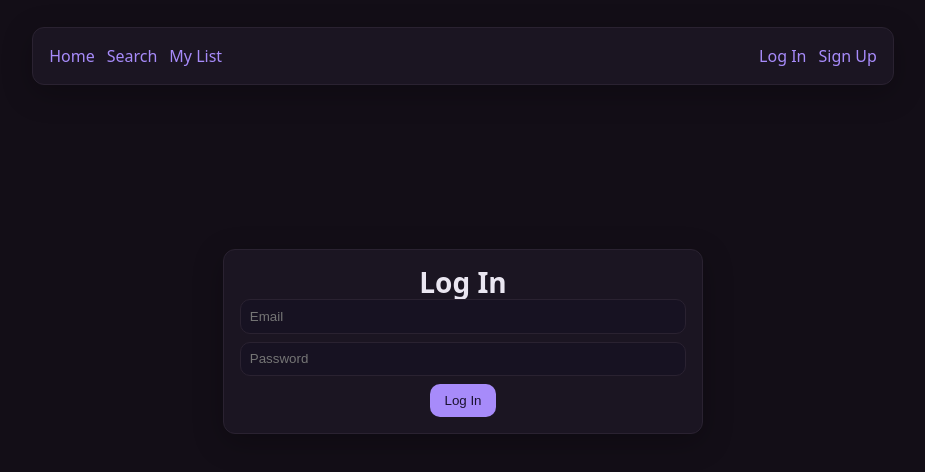
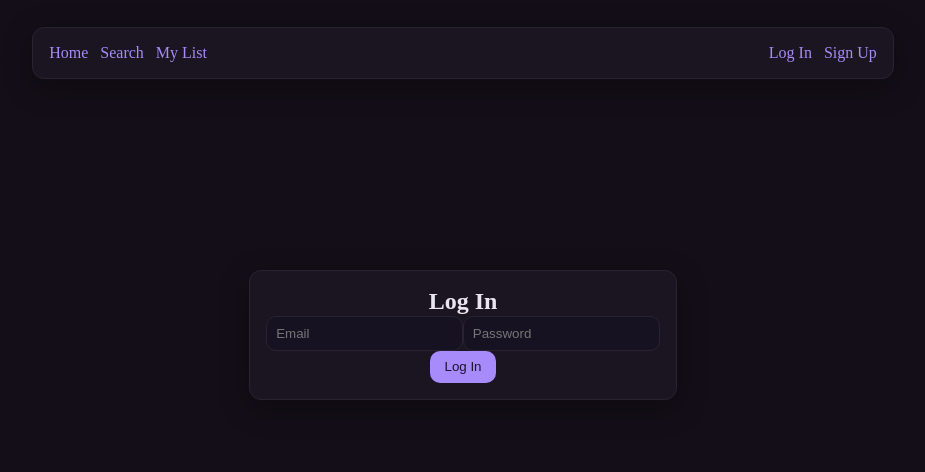
Before and after one commit to Xugknight/bookbound, a React (Vite) app in the folder frontend/: page /login in a window 1280 px wide. Shown: the top 472 px of the page, without its empty margins (177-1102 px from the left). Built offline with nearby package versions, Linux system fonts and the light colour scheme.

Commit message:
Fix some issues from styling like overflow, search still not centering properly

```diff
--- a/frontend/src/index.css
+++ b/frontend/src/index.css
@@ -21,23 +21,11 @@ body {
   height: 100%;
   background: var(--bg);
   color: var(--text);
-  font: 16px/1.5 system-ui, -apple-system, Segoe UI, Roboto, Inter, Helvetica, Arial, "Apple Color Emoji", "Segoe UI Emoji", "Segoe UI Symbol";
 }
 
 a {
   color: var(--accent);
   text-decoration: none;
-}
-
-h1,
-h2,
-h3 {
-  line-height: 1.25;
-}
-
-h1,
-h2 {
-  margin: .2rem 0 .6rem;
 }
 
 /* Layout */
@@ -47,19 +35,34 @@ h2 {
   padding: 1.2rem;
 }
 
-main {
+/* Uniform space below nav + default page grid */
+.page {
   margin-top: 1rem;
+  display: grid;
+  gap: .75rem;
 }
 
-/* replaces inline margin on main */
-
-.page {
+.stack {
   display: grid;
-  gap: 1rem;
+  gap: .75rem;
 }
 
-/* page section wrapper */
+/* Centered page shell (Home / signed-out List prompt) */
+.center-page {
+  display: grid;
+  place-items: center;
+  min-height: 60vh;
+}
 
+/* Narrow, centered “hero” card used at top of pages */
+.page-card {
+  text-align: center;
+  max-width: 640px;
+  width: 100%;
+  margin: 0 auto;
+}
+
+/* Cards */
 .card {
   background: var(--surface);
   border: 1px solid var(--border);
@@ -68,22 +71,13 @@ main {
   padding: 1rem;
 }
 
-.stack {
-  display: grid;
-  gap: .75rem;
-}
-
-.center-page {
-  display: grid;
-  place-items: center;
-  min-height: 60vh;
-}
-
-.page-card {
+/* Headings (use on h1 or h2 for consistent look) */
+.page-title {
+  margin: 0;
+  font-size: 1.5rem;
+  line-height: 1.2;
+  font-weight: 700;
   text-align: center;
-  max-width: 640px;
-  width: 100%;
-  margin-inline: auto;
 }
 
 /* Toolbar / Pagination */
@@ -94,11 +88,6 @@ main {
   justify-content: space-between;
 }
 
-.toolbar h2 {
-  margin: 0;
-}
-
-/* no inline needed */
 .toolbar__group {
   display: flex;
   gap: .5rem;
@@ -125,10 +114,6 @@ main {
 
 .small {
   font-size: .9rem;
-}
-
-.italic {
-  font-style: italic;
 }
 
 .error {
@@ -184,16 +169,13 @@ select {
   gap: .5rem;
   margin-top: .75rem;
   flex-wrap: wrap;
+  justify-content: center;
+  /* center inputs under title */
 }
 
 .search-results {
   display: grid;
   gap: .75rem;
-}
-
-.ol-link {
-  display: inline-block;
-  margin-top: .25rem;
 }
 
 /* Lists */
@@ -211,16 +193,17 @@ select {
   align-items: start;
 }
 
+/* Prevent content (like long notes) from forcing columns to grow */
+.book-item>* {
+  min-width: 0;
+}
+
 .book-item--search {
   grid-template-columns: 64px 1fr auto;
 }
 
 .book-item--list {
   grid-template-columns: 48px 1fr minmax(220px, 2fr) auto auto auto;
-}
-
-.book-title {
-  font-weight: 600;
 }
 
 /* Covers */
@@ -303,12 +286,30 @@ select {
   -webkit-box-orient: vertical;
   display: -webkit-box;
   overflow: hidden;
+  overflow-wrap: anywhere;
+  word-break: break-word;
 }
 
 .notes-full {
   overflow-wrap: anywhere;
   word-break: break-word;
   white-space: pre-wrap;
+}
+
+/* Nav */
+.nav {
+  display: flex;
+  gap: .75rem;
+  align-items: center;
+}
+
+.nav__spacer {
+  margin-left: auto;
+}
+
+/* Utilities */
+.no-top-margin {
+  margin-top: 0;
 }
 
 /* Responsive */
@@ -329,62 +330,3 @@ select {
     gap: .75rem;
   }
 }
-
-/* Nav */
-.nav {
-  display: flex;
-  gap: .75rem;
-  align-items: center;
-}
-
-.nav__spacer {
-  margin-left: auto;
-}
-
-/* Layout: consistent top spacing below nav */
-main {
-  margin-top: 1rem;
-}
-
-/* Page titles look the same regardless of h1/h2 */
-.page-title {
-  margin: 0;
-  text-align: center;
-  font-weight: 700;
-  font-size: clamp(1.25rem, 2vw + 1rem, 1.75rem);
-  line-height: 1.2;
-}
-
-/* Center the search form contents under the heading */
-.search-form {
-  justify-content: center;
-}
-
-/* Error text utility */
-.text-error {
-  color: #f87171;
-}
-
-/* Inline link spacing utility (replaces inline margin styles) */
-.link-inline {
-  display: inline-block;
-  margin-top: .25rem;
-}
-
-/* Auth forms */
-.auth-card {
-  max-width: 480px;
-  width: 100%;
-  text-align: center;
-}
-
-.form-grid {
-  display: grid;
-  gap: .5rem;
-}
-
-.form-actions {
-  display: flex;
-  gap: .5rem;
-  justify-content: center;
-}
--- a/frontend/src/pages/App/App.jsx
+++ b/frontend/src/pages/App/App.jsx
@@ -39,7 +39,7 @@ export default function App() {
         )}
       </nav>
 
-      <main>
+      <main className="page">
         <Routes>
           <Route path="/" element={<HomePage />} />
           <Route path="/search" element={<SearchPage />} />
--- a/frontend/src/pages/ReadingListPage/ReadingListPage.jsx
+++ b/frontend/src/pages/ReadingListPage/ReadingListPage.jsx
@@ -179,7 +179,7 @@ export default function ReadingListPage() {
   return (
     <section className="stack">
       <div className="toolbar card">
-        <h2 className="page-title">My Reading List</h2>
+        <h1 className="page-title">My Reading List</h1>
         <div className="toolbar__group">
           <label className="small muted" htmlFor="statusFilter">Filter:</label>
           <select id="statusFilter" value={statusFilter} onChange={(e) => { setPage(1); setStatusFilter(e.target.value); }}>
--- a/frontend/src/pages/SearchPage/SearchPage.jsx
+++ b/frontend/src/pages/SearchPage/SearchPage.jsx
@@ -67,8 +67,8 @@ export default function SearchPage() {
 
   return (
     <section className="stack">
-      <div className="card">
-        <h2 className="page-title">Search Open Library</h2>
+      <div className="card page-card">
+        <h1 className="page-title">Search Open Library</h1>
         <form className="search-form" onSubmit={handleSubmit}>
           <input
             type="search"
```
